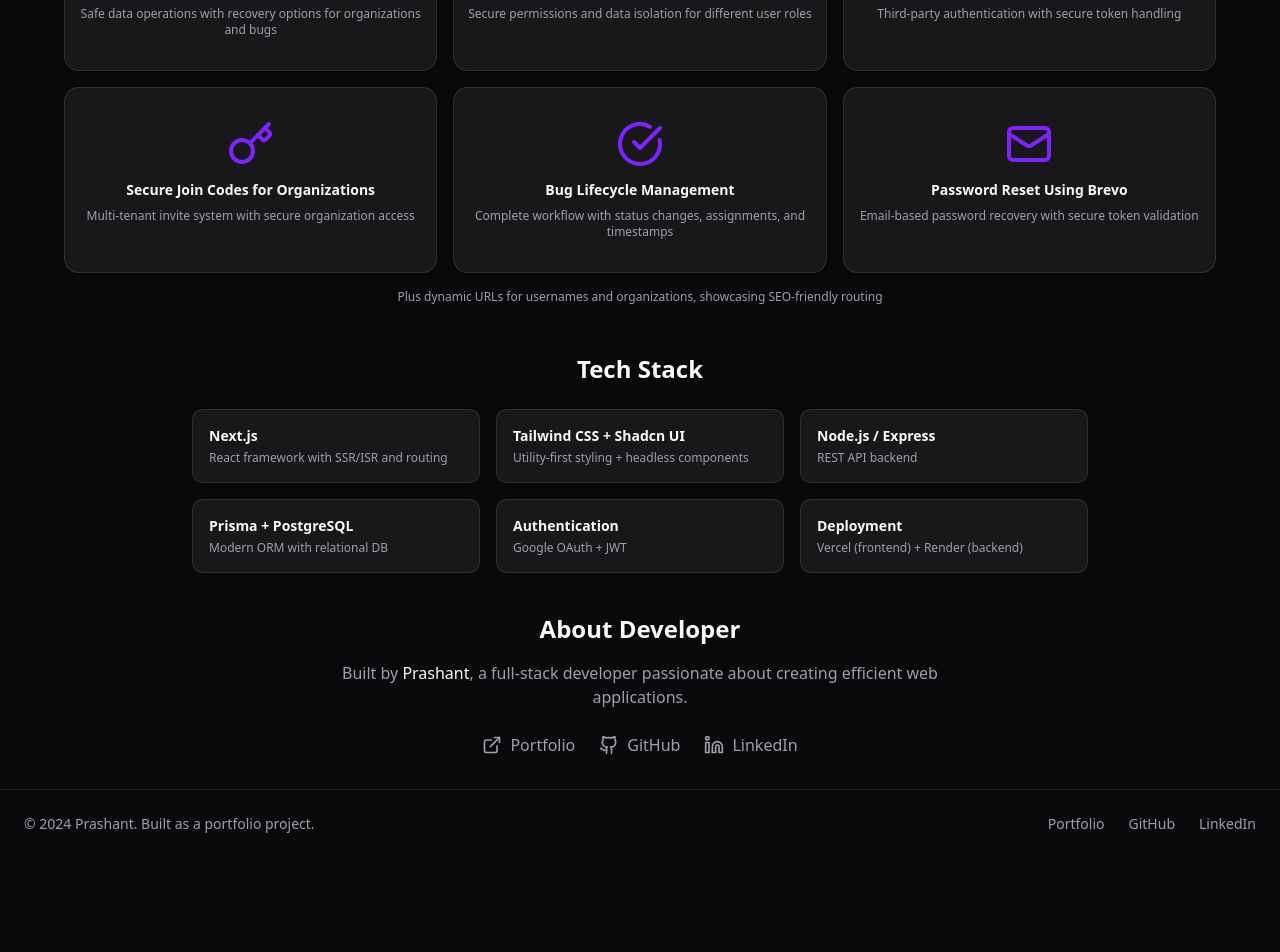
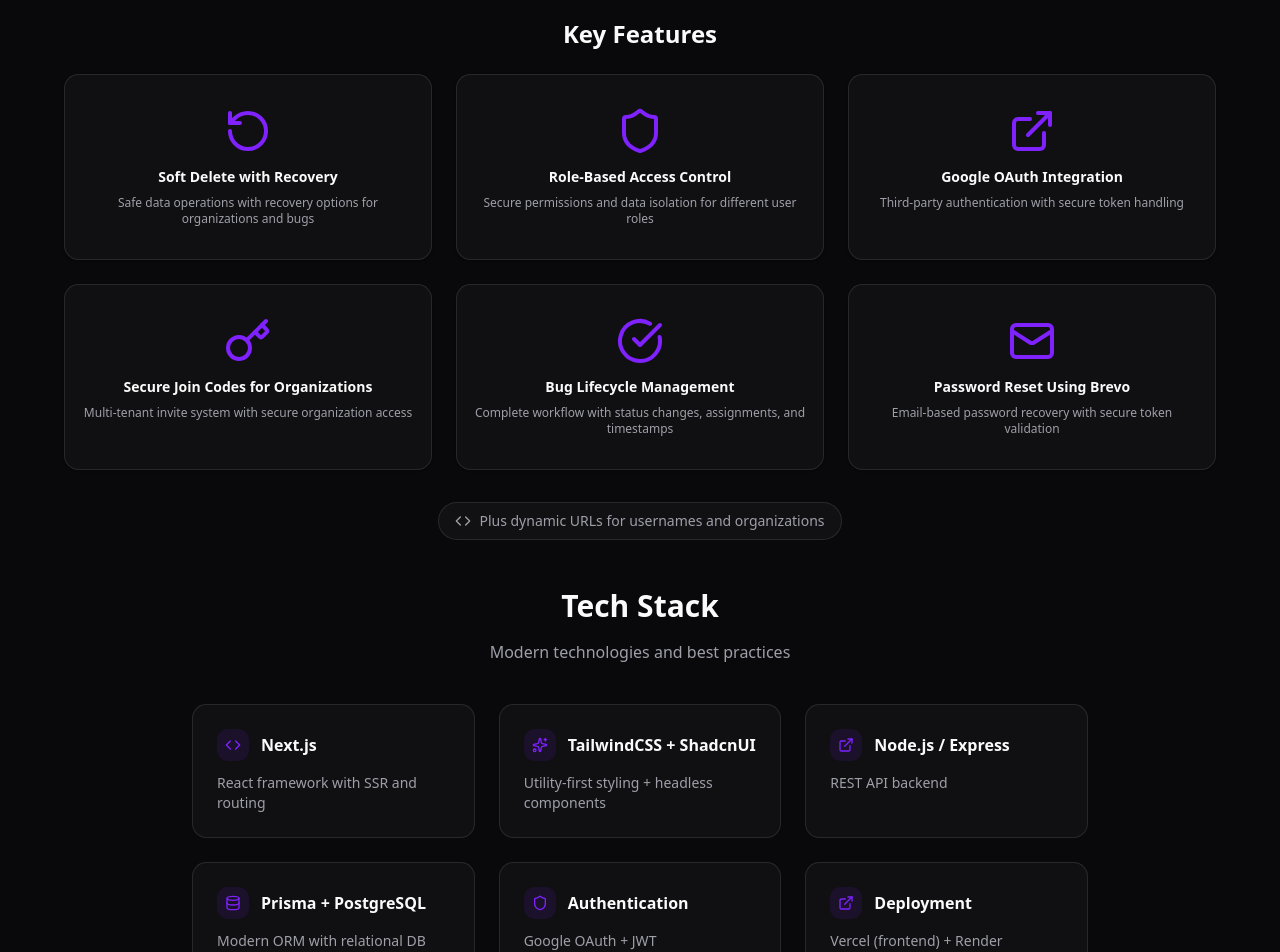
Before and after one commit to raahthor/bugTracker, a Next.js app in the folder client/: page / in a window 1280 px wide. Shown: the part 500-1452 px from the top of the page. Before the commit the page ends 1358 px from the top, so only its background shows below. Built offline with nearby package versions, Linux system fonts and the light colour scheme.

Commit message:
landing page is ready

```diff
--- a/client/app/page.tsx
+++ b/client/app/page.tsx
@@ -8,6 +8,9 @@ import {
   Key,
   Mail,
   Linkedin,
+  Sparkles,
+  Code,
+  Database,
 } from "lucide-react";
 import {
   DemoLoginButton,
@@ -17,13 +20,101 @@ import {
   ViewCodeButtonLG,
 } from "./home-page-btns";
 
+const staticData = {
+  features: [
+    {
+      header: "Soft Delete with Recovery",
+      description:
+        "Safe data operations with recovery options for organizations and bugs",
+      icon: RotateCcw,
+    },
+    {
+      header: "Role-Based Access Control",
+      description:
+        "Secure permissions and data isolation for different user roles",
+      icon: Shield,
+    },
+    {
+      header: "Google OAuth Integration",
+      description: "Third-party authentication with secure token handling",
+      icon: ExternalLink,
+    },
+    {
+      header: "Secure Join Codes for Organizations",
+      description: "Multi-tenant invite system with secure organization access",
+      icon: Key,
+    },
+    {
+      header: "Bug Lifecycle Management",
+      description:
+        "Complete workflow with status changes, assignments, and timestamps",
+      icon: CheckCircle,
+    },
+    {
+      header: "Password Reset Using Brevo",
+      description: "Email-based password recovery with secure token validation",
+      icon: Mail,
+    },
+  ],
+  techStack: [
+    {
+      header: "Next.js",
+      description: "React framework with SSR and routing",
+      icon: Code,
+    },
+    {
+      header: "TailwindCSS + ShadcnUI",
+      description: "Utility-first styling + headless components",
+      icon: Sparkles,
+    },
+    {
+      header: "Node.js / Express",
+      description: "REST API backend",
+      icon: ExternalLink,
+    },
+    {
+      header: "Prisma + PostgreSQL",
+      description: "Modern ORM with relational DB",
+      icon: Database,
+    },
+    {
+      header: "Authentication",
+      description: "Google OAuth + JWT",
+      icon: Shield,
+    },
+    {
+      header: "Deployment",
+      description: "Vercel (frontend) + Render (backend)",
+      icon: ExternalLink,
+    },
+  ],
+  handles: [
+    {
+      name: "Portfolio",
+      link: "https://raahthor.vercel.app",
+      icon: ExternalLink,
+    },
+    {
+      name: "GitHub",
+      link: "https://github.com/raahthor",
+      icon: Github,
+    },
+    {
+      name: "LinkedIn",
+      link: "https://linkedin.com/in/raahthor",
+      icon: Linkedin,
+    },
+  ],
+};
+
 export default function LandingPage() {
+  const year = new Date().getFullYear();
   return (
     <div className="min-h-screen bg-background flex flex-col">
-      <header className="border-b border-border">
+      <header className="border-b">
         <div className="container mx-auto px-6 py-4">
           <div className="flex items-center justify-between">
-            <div className="flex items-center space-x-2">
+            <div className="flex items-center gap-2">
               <div className="h-8 w-8 rounded-lg bg-primary flex items-center justify-center">
                 <CheckCircle className="h-5 w-5 text-primary-foreground" />
               </div>
@@ -31,10 +122,10 @@ export default function LandingPage() {
                 Bug Tracker
               </span>
             </div>
-            <div className="flex items-center space-x-3">
+            <div className="flex items-center gap-3">
               <LoginButton />
               <SignupButton />
-              <div className="hidden sm:flex items-center space-x-3 ml-4 pl-4 border-l">
+              <div className="hidden sm:flex items-center gap-3 ml-4 pl-4 border-l">
                 <ViewCodeButton />
               </div>
             </div>
@@ -44,10 +135,18 @@ export default function LandingPage() {
 
       <main className="flex-1 px-6 py-8">
         <div className="max-w-4xl mx-auto text-center mb-12">
-          <h1 className="text-4xl md:text-5xl font-bold text-foreground mb-4">
-            Bug Tracker SaaS for Teams
+          <div className="inline-flex items-center gap-2 bg-accent/30 border border-primary/20 rounded-full px-4 py-2 mb-6">
+            <Sparkles className="h-4 w-4 text-primary" />
+            <span className="text-sm font-medium text-primary">
+              Portfolio Project
+            </span>
+          </div>
+          <h1 className="text-4xl md:text-6xl font-bold  mb-6 leading-tight">
+            Simple Bug Tracker
+            <br />
+            <span className="text-primary">SaaS for Teams</span>
           </h1>
-          <p className="text-xl text-muted-foreground mb-6 max-w-2xl mx-auto">
+          <p className="text-xl text-muted-foreground mb-8 max-w-2xl mx-auto leading-relaxed">
             A full-stack web application showcasing role-based access control
             and soft-delete features for efficient bug management.
           </p>
@@ -61,135 +160,62 @@ export default function LandingPage() {
           <h2 className="text-2xl font-bold text-foreground text-center mb-6">
             Key Features
           </h2>
-          <div className="grid md:grid-cols-2 lg:grid-cols-3 gap-4">
-            <Card>
-              <CardContent className="p-2 text-center">
-                <RotateCcw className="h-12 w-12 text-primary mx-auto mb-3" />
+          <div className="grid md:grid-cols-2 lg:grid-cols-3 gap-6">
+            {staticData.features.map((feat, idx) => (
+              <Card
+                key={idx}
+                className=" bg-card/50 hover:bg-card/80 transition-all duration-300 hover:scale-105"
+              >
+                <CardContent className="py-2 px-4 text-center">
+                  <feat.icon className="h-12 w-12 text-primary mx-auto mb-3" />
                   <h3 className="font-semibold text-foreground mb-2 text-sm">
-                  Soft Delete with Recovery
+                    {feat.header}
                   </h3>
                   <p className="text-xs text-muted-foreground">
-                  Safe data operations with recovery options for organizations
-                  and bugs
+                    {feat.description}
                   </p>
                 </CardContent>
               </Card>
-            <Card>
-              <CardContent className="p-2 text-center">
-                <Shield className="h-12 w-12 text-primary mx-auto mb-3" />
-                <h3 className="font-semibold text-foreground mb-2 text-sm">
-                  Role-Based Access Control
-                </h3>
-                <p className="text-xs text-muted-foreground">
-                  Secure permissions and data isolation for different user roles
-                </p>
-              </CardContent>
-            </Card>
-            <Card>
-              <CardContent className="p-2 text-center">
-                <ExternalLink className="h-12 w-12 text-primary mx-auto mb-3" />
-                <h3 className="font-semibold text-foreground mb-2 text-sm">
-                  Google OAuth Integration
-                </h3>
-                <p className="text-xs text-muted-foreground">
-                  Third-party authentication with secure token handling
-                </p>
-              </CardContent>
-            </Card>
-            <Card>
-              <CardContent className="p-2 text-center">
-                <Key className="h-12 w-12 text-primary mx-auto mb-3" />
-                <h3 className="font-semibold text-foreground mb-2 text-sm">
-                  Secure Join Codes for Organizations
-                </h3>
-                <p className="text-xs text-muted-foreground">
-                  Multi-tenant invite system with secure organization access
-                </p>
-              </CardContent>
-            </Card>
-            <Card>
-              <CardContent className="p-2 text-center">
-                <CheckCircle className="h-12 w-12 text-primary mx-auto mb-3" />
-                <h3 className="font-semibold text-foreground mb-2 text-sm">
-                  Bug Lifecycle Management
-                </h3>
-                <p className="text-xs text-muted-foreground">
-                  Complete workflow with status changes, assignments, and
-                  timestamps
-                </p>
-              </CardContent>
-            </Card>
-            <Card>
-              <CardContent className="p-2 text-center">
-                <Mail className="h-12 w-12 text-primary mx-auto mb-3" />
-                <h3 className="font-semibold text-foreground mb-2 text-sm">
-                  Password Reset Using Brevo
-                </h3>
-                <p className="text-xs text-muted-foreground">
-                  Email-based password recovery with secure token validation
-                </p>
-              </CardContent>
-            </Card>
+            ))}
           </div>
-          <p className="text-center text-xs text-muted-foreground mt-4">
-            Plus dynamic URLs for usernames and organizations, showcasing
-            SEO-friendly routing
+          <div className="text-center mt-8">
+            <div className="inline-flex items-center gap-2 bg-accent/30 border  rounded-full px-4 py-2">
+              <Code className="h-4 w-4 text-muted-foreground" />
+              <span className="text-sm text-muted-foreground">
+                Plus dynamic URLs for usernames and organizations
+              </span>
+            </div>
+          </div>
+        </div>
+
+        <div className="max-w-4xl mx-auto mb-16">
+          <div className="text-center mb-10">
+            <h2 className="text-3xl font-bold text-foreground mb-4">
+              Tech Stack
+            </h2>
+            <p className="text-muted-foreground">
+              Modern technologies and best practices
             </p>
           </div>
-
-        <div className="max-w-4xl mx-auto mb-10">
-          <h2 className="text-2xl font-bold text-foreground text-center mb-6">
-            Tech Stack
-          </h2>
-          <div className="grid grid-cols-1 md:grid-cols-2 lg:grid-cols-3 gap-4">
-            <div className="bg-card border border-border rounded-lg p-4">
-              <div className="text-sm font-semibold text-foreground mb-1">
-                Next.js
+          <div className="grid grid-cols-1 md:grid-cols-2 lg:grid-cols-3 gap-6">
+            {staticData.techStack.map((item, idx) => (
+              <div
+                key={idx}
+                className="bg-card/50 border rounded-xl p-6 transition-all duration-300 hover:scale-105"
+              >
+                <div className="flex items-center gap-3 mb-3">
+                  <div className="h-8 w-8 rounded-lg bg-primary/10 flex items-center justify-center transition-all duration-300">
+                    <item.icon className="h-4 w-4 text-primary" />
                   </div>
-              <div className="text-xs text-muted-foreground">
-                React framework with SSR/ISR and routing
+                  <div className="font-semibold text-foreground">
+                    {item.header}
                   </div>
                 </div>
-            <div className="bg-card border border-border rounded-lg p-4">
-              <div className="text-sm font-semibold text-foreground mb-1">
-                Tailwind CSS + Shadcn UI
-              </div>
-              <div className="text-xs text-muted-foreground">
-                Utility-first styling + headless components
+                <div className="text-sm text-muted-foreground">
+                  {item.description}
                 </div>
               </div>
-            <div className="bg-card border border-border rounded-lg p-4">
-              <div className="text-sm font-semibold text-foreground mb-1">
-                Node.js / Express
-              </div>
-              <div className="text-xs text-muted-foreground">
-                REST API backend
-              </div>
-            </div>
-            <div className="bg-card border border-border rounded-lg p-4">
-              <div className="text-sm font-semibold text-foreground mb-1">
-                Prisma + PostgreSQL
-              </div>
-              <div className="text-xs text-muted-foreground">
-                Modern ORM with relational DB
-              </div>
-            </div>
-            <div className="bg-card border border-border rounded-lg p-4">
-              <div className="text-sm font-semibold text-foreground mb-1">
-                Authentication
-              </div>
-              <div className="text-xs text-muted-foreground">
-                Google OAuth + JWT
-              </div>
-            </div>
-            <div className="bg-card border border-border rounded-lg p-4">
-              <div className="text-sm font-semibold text-foreground mb-1">
-                Deployment
-              </div>
-              <div className="text-xs text-muted-foreground">
-                Vercel (frontend) + Render (backend)
-              </div>
-            </div>
+            ))}
           </div>
         </div>
 
@@ -204,68 +230,40 @@ export default function LandingPage() {
             applications.
           </p>
           <div className="flex justify-center space-x-6">
+            {staticData.handles.map((handle, idx) => (
               <a
-              href="https://yourportfolio.com"
+                key={idx}
+                href={handle.link}
                 target="_blank"
                 rel="noopener noreferrer"
-              className="flex items-center space-x-2 text-muted-foreground hover:text-foreground transition-colors"
+                className="flex items-center gap-2 text-muted-foreground hover:text-foreground transition-colors"
               >
-              <ExternalLink className="h-5 w-5" />
-              <span>Portfolio</span>
+                <handle.icon className="h-5 w-5" />
+                <span>{handle.name}</span>
               </a>
-            <a
-              href="https://github.com/yourusername"
-              target="_blank"
-              rel="noopener noreferrer"
-              className="flex items-center space-x-2 text-muted-foreground hover:text-foreground transition-colors"
-            >
-              <Github className="h-5 w-5" />
-              <span>GitHub</span>
-            </a>
-            <a
-              href="https://linkedin.com/in/yourprofile"
-              target="_blank"
-              rel="noopener noreferrer"
-              className="flex items-center space-x-2 text-muted-foreground hover:text-foreground transition-colors"
-            >
-              <Linkedin className="h-5 w-5" />
-              <span>LinkedIn</span>
-            </a>
+            ))}
           </div>
         </div>
       </main>
 
-      <footer className="border-t border-border">
+      <footer className="border-t ">
         <div className="container mx-auto px-6 py-6">
-          <div className="flex flex-col sm:flex-row items-center justify-between space-y-4 sm:space-y-0">
+          <div className="flex flex-col sm:flex-row items-center justify-between gap-4 sm:gap-0">
             <div className="text-sm text-muted-foreground">
-              © 2024 Prashant. Built as a portfolio project.
+              © {year} - Prashant. Built as a portfolio project.
             </div>
-            <div className="flex items-center space-x-6 text-sm text-muted-foreground">
+            <div className="flex items-center gap-6 text-sm text-muted-foreground">
+              {staticData.handles.map((handle, idx) => (
                 <a
-                href="https://yourportfolio.com"
+                  key={idx}
+                  href={handle.link}
                   target="_blank"
                   rel="noopener noreferrer"
                   className="hover:text-foreground transition-colors"
                 >
-                Portfolio
+                  {handle.name}
                 </a>
-              <a
-                href="https://github.com/yourusername"
-                target="_blank"
-                rel="noopener noreferrer"
-                className="hover:text-foreground transition-colors"
-              >
-                GitHub
-              </a>
-              <a
-                href="https://linkedin.com/in/yourprofile"
-                target="_blank"
-                rel="noopener noreferrer"
-                className="hover:text-foreground transition-colors"
-              >
-                LinkedIn
-              </a>
+              ))}
             </div>
           </div>
         </div>
```
Also changed, not shown: client/app/home-page-btns.tsx (+40 -2 lines). Lines whose indentation alone changed are shown as unchanged.
